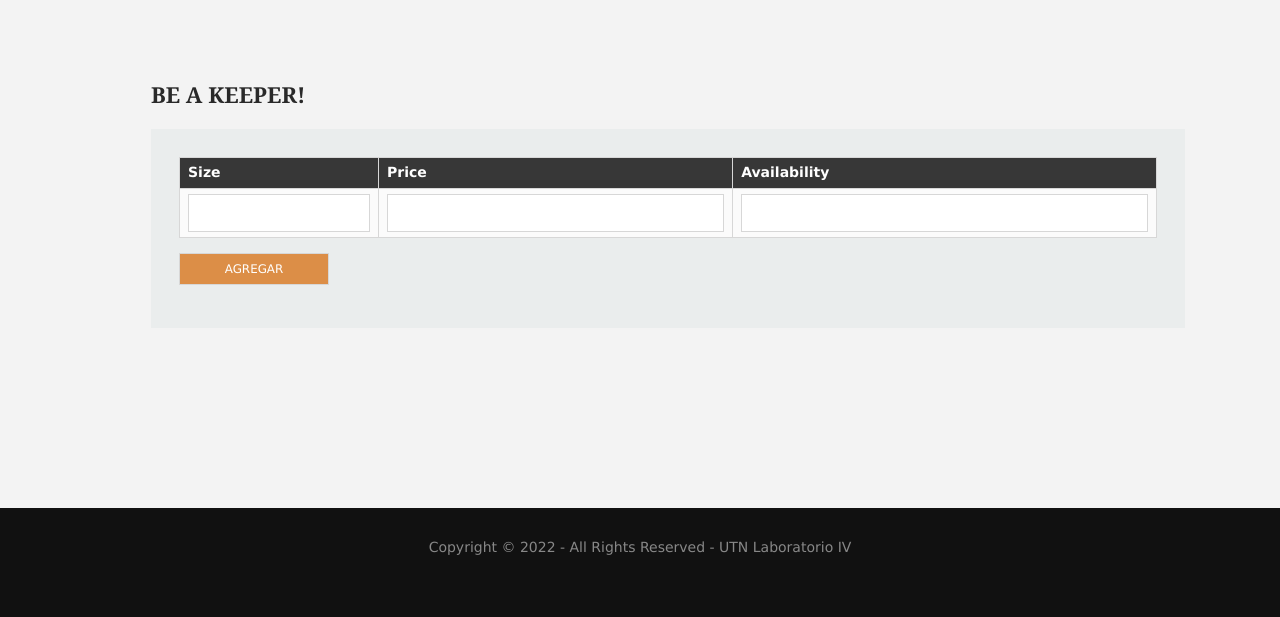
After one commit to tomasnapolitano/PetHero, a PHP site: template Views/register-keeper.php in a window 1280 px wide. The commit adds this page. Shown: the part 183-800 px from the top of the page. Run offline with PHP 8.4, Linux system fonts and the light colour scheme; the template is opened without the code that fills it, so the values that code supplies are empty; some libraries are stand-ins or nearby versions.

Commit message:
ADD KEEPER
ADD KEEPER

```diff
--- a/Views/home.php
+++ b/Views/home.php
@@ -41,6 +41,6 @@
     <a href="<?php echo FRONT_ROOT . "Dog/ShowAddView"?>">Add Pet</a>
     <a href="<?php echo FRONT_ROOT . ""?>">Search Keepers</a>
     <a href="<?php echo FRONT_ROOT . "Dog/ShowPetList"?>">View My Pets</a>
-    <a href="<?php echo FRONT_ROOT . ""?>">Be a Keeper!</a>
+    <a href="<?php echo FRONT_ROOT . "Keeper/ShowRegisterView"?>">Be a Keeper!</a>
   </div>
 </div>
--- /dev/null
+++ b/Views/register-keeper.php
@@ -0,0 +1,58 @@
+<?php
+ include('header.php');
+ include('nav-bar.php');
+?>
+<!-- ################################################################################################ -->
+<div class="wrapper row2 bgded" style="background-image:url('../images/demo/backgrounds/1.png');">
+  <div class="overlay">
+    <div id="breadcrumb" class="clear">
+      <ul>
+        <li><a href="#">Home</a></li>
+        <li><a href="#">Add</a></li>
+        <li><a href="#">List - Remove</a></li>
+      </ul>
+    </div>
+  </div>
+</div>
+<!-- ################################################################################################ -->
+<div class="wrapper row4">
+<main class="container clear">
+    <div class="content">
+      <div id="comments" >
+        <h2>BE A KEEPER!</h2>
+        <form action="<?php echo  FRONT_ROOT."Keeper/Add "?>" method="post"  style="background-color: #EAEDED;padding: 2rem !important;">
+          <table>
+            <thead>
+              <tr>
+                <th>Size</th>
+                <th>Price</th>
+                <th>Availability</th>
+              </tr>
+            </thead>
+            <tbody align="center">
+              <tr>
+                <td style="max-width: 100px;">
+                  <input type="text" name="petSize" size="20" required>
+                </td>
+                <td>
+                  <input type="text" name="price" size="15" required>
+                </td>
+                <td>
+                  <input type="text" name="availability" size="20" required>
+                </td>
+              </tr>
+              </tbody>
+          </table>
+          <div>
+            <input type="submit" class="btn" value="Agregar" style="background-color:#DC8E47;color:white;"/>
+          </div>
+        </form>
+      </div>
+    </div>
+  </main>
+</div>
+<!-- ################################################################################################ -->
+
+<?php
+  include('footer.php');
+?>
```
Also changed, not shown: Controllers/KeeperController.php (+24 -1 lines).
